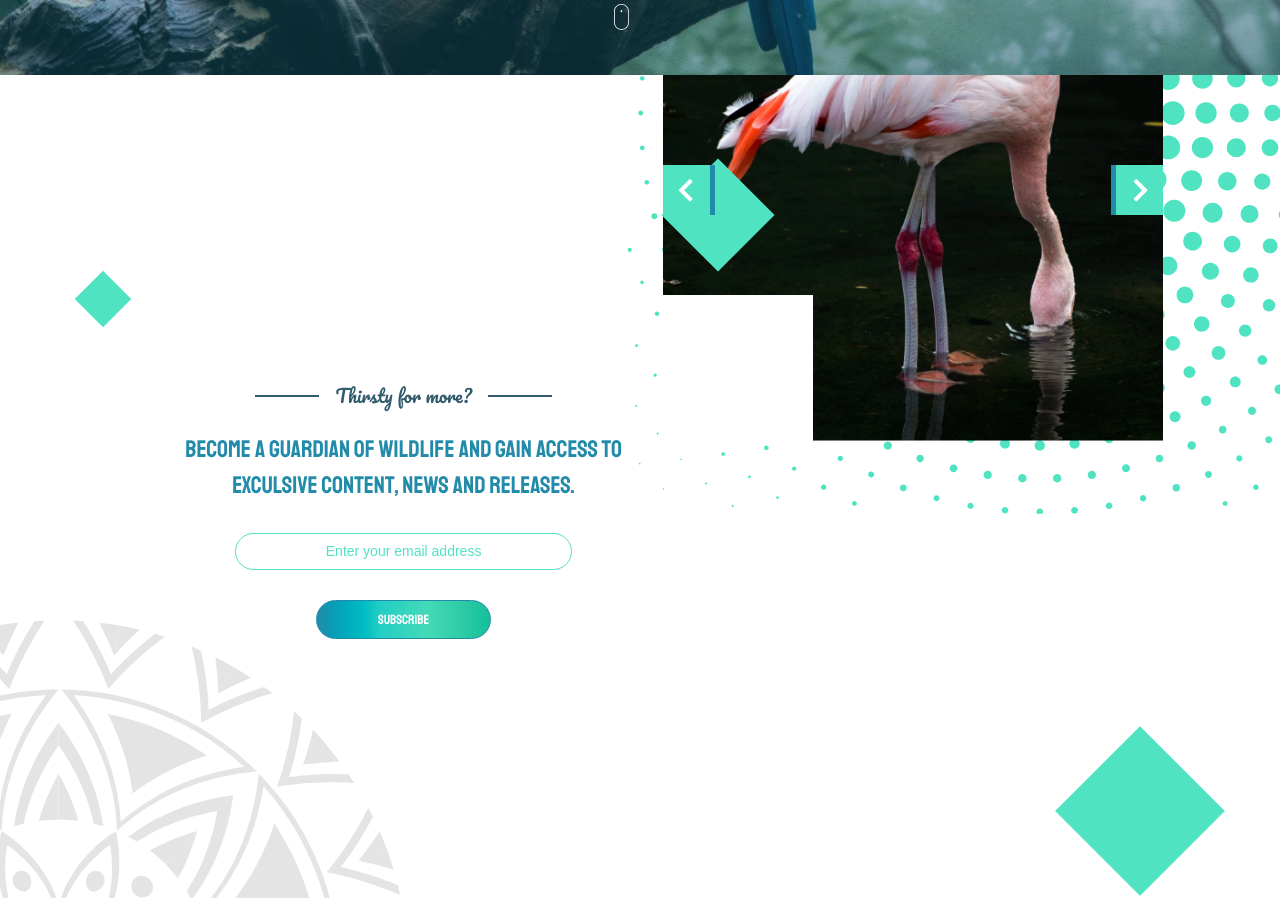
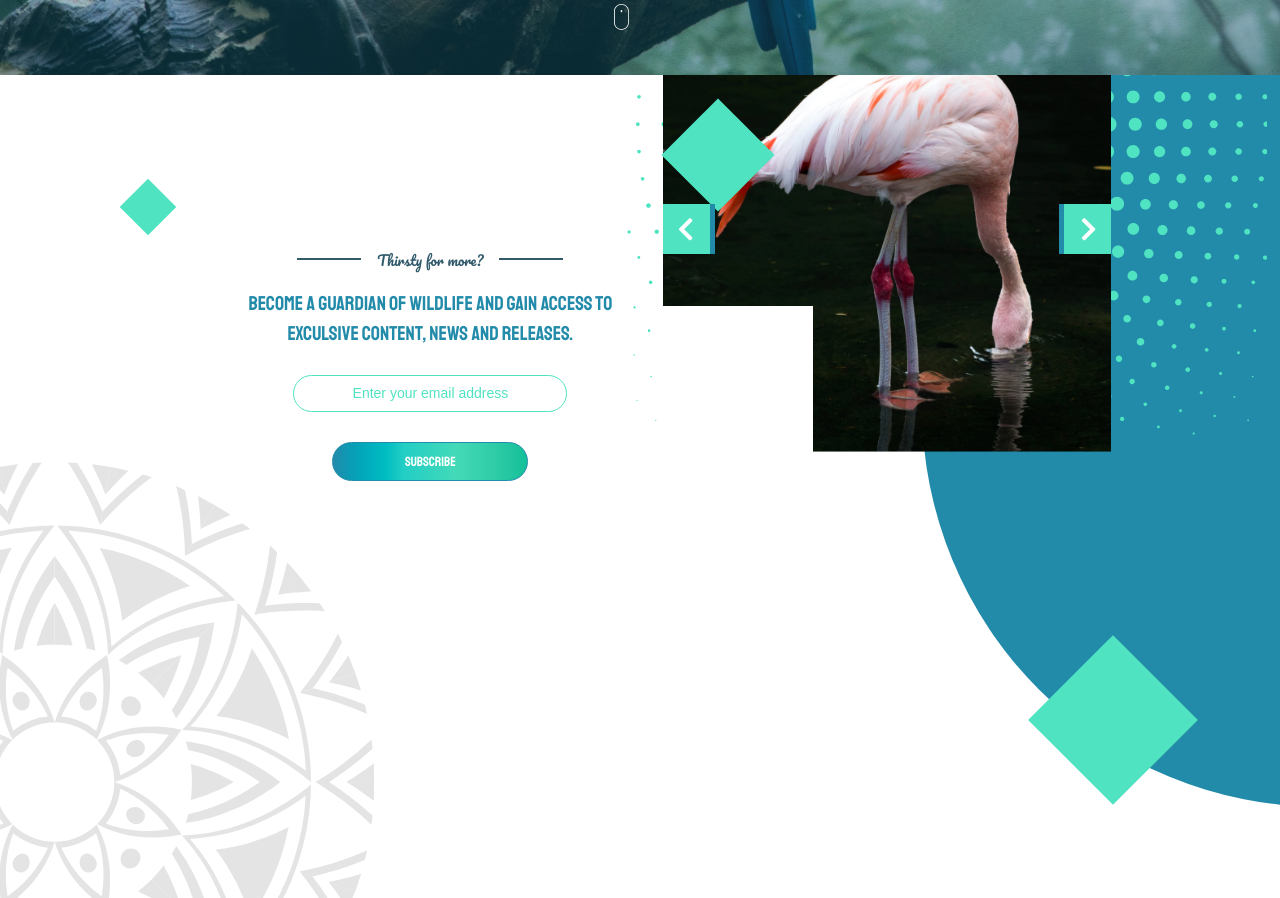
Before and after one commit to gkortsit/parrots, a plain HTML site: page index.html in a window 1280 px wide. Shown: the part 885-1783 px from the top of the page. Drawn offline with Linux system fonts and the light colour scheme; a web font is replaced by a local one.

Commit message:
done mid-section layout

```diff
--- a/index.html
+++ b/index.html
@@ -42,9 +42,9 @@
       </div>
     </div>
     <div id="mid-section">
-      <div class="cube1"></div>
-      <div class="cube2"></div>
       <div class="cube4"></div>
+      <div class="cube5"></div>
+      <div class="cube6"></div>
       <div id="mid-container">
         <h2 class="subheading mid-subheading">Thirsty for more?</h2>
         <h2 class="mid-heading">
--- a/main.css
+++ b/main.css
@@ -57,8 +57,30 @@ body {
 
 .cube4 {
   position: relative;
-  top: 46.3%;
-  left: 84.4%;
+  top: 10%;
+  left: 10%;
+  height: 40px;
+  width: 40px;
+  background-color: #50e3c2;
+  transform: rotate(45deg);
+  z-index: 1;
+}
+
+.cube5 {
+  position: relative;
+  /* top: ; */
+  left: 53%;
+  height: 80px;
+  width: 80px;
+  background-color: #50e3c2;
+  transform: rotate(45deg);
+  z-index: 1;
+}
+
+.cube6 {
+  position: relative;
+  top: 41.5%;
+  left: 82.3%;
   height: 120px;
   width: 120px;
   background-color: #50e3c2;
@@ -118,7 +140,7 @@ body {
 /* MIDDLE SECTION */
 
 #mid-section {
-  height: 150vh;
+  height: 140vh;
   width: 100%;
   overflow: hidden;
 }
@@ -128,14 +150,15 @@ body {
   flex-direction: column;
   justify-content: center;
   align-items: center;
-  width: 500px;
+  width: 400px;
   position: relative;
-  left: 12%;
-  top: 50px;
+  left: 18%;
+  bottom: 7%;
 }
 
 .mid-subheading {
   color: #315a6b;
+  font-size: 14px;
 }
 
 .mid-subheading:before,
@@ -151,7 +174,7 @@ body {
 .mid-heading {
   font-family: "Staatliches", cursive;
   line-height: 1.5;
-  font-size: 24px;
+  font-size: 20px;
   font-weight: normal;
   color: #238baa;
   text-align: center;
@@ -195,7 +218,7 @@ body {
 }
 
 .email-submit-btn {
-  width: 50%;
+  width: 70%;
   background: linear-gradient(
     to right,
     #238baa,
@@ -221,10 +244,10 @@ body {
 }
 
 .vector-dec-shape {
-  width: 140%;
+  width: 160%;
   position: relative;
   bottom: 20px;
-  right: 345px;
+  right: 375px;
   z-index: -1;
   opacity: 0.1;
 }
@@ -233,18 +256,18 @@ body {
   height: 800px;
   width: 800px;
   background-color: #238baa;
-  z-index: -1;
+  z-index: -2;
   position: relative;
-  bottom: 730px;
+  bottom: 205%;
   border-radius: 100%;
-  left: 890px;
+  left: 72%;
 }
 
 .flamingo-img-section {
   position: relative;
-  bottom: 112.5%;
+  bottom: 107%;
   left: 51.8%;
-  width: 500px;
+  width: 35%;
 }
 
 .flamingo-image {
@@ -307,8 +330,8 @@ body {
 
 .dotted-pattern {
   position: relative;
-  bottom: 175%;
-  width: 60;
+  bottom: 166%;
+  width: 50%;
   z-index: -1;
   left: 49%;
 }
@@ -319,4 +342,6 @@ body {
   height: 120vh;
   width: 100%;
   background-color: blue;
+  position: relative;
+  bottom: 7em;
 }
```
